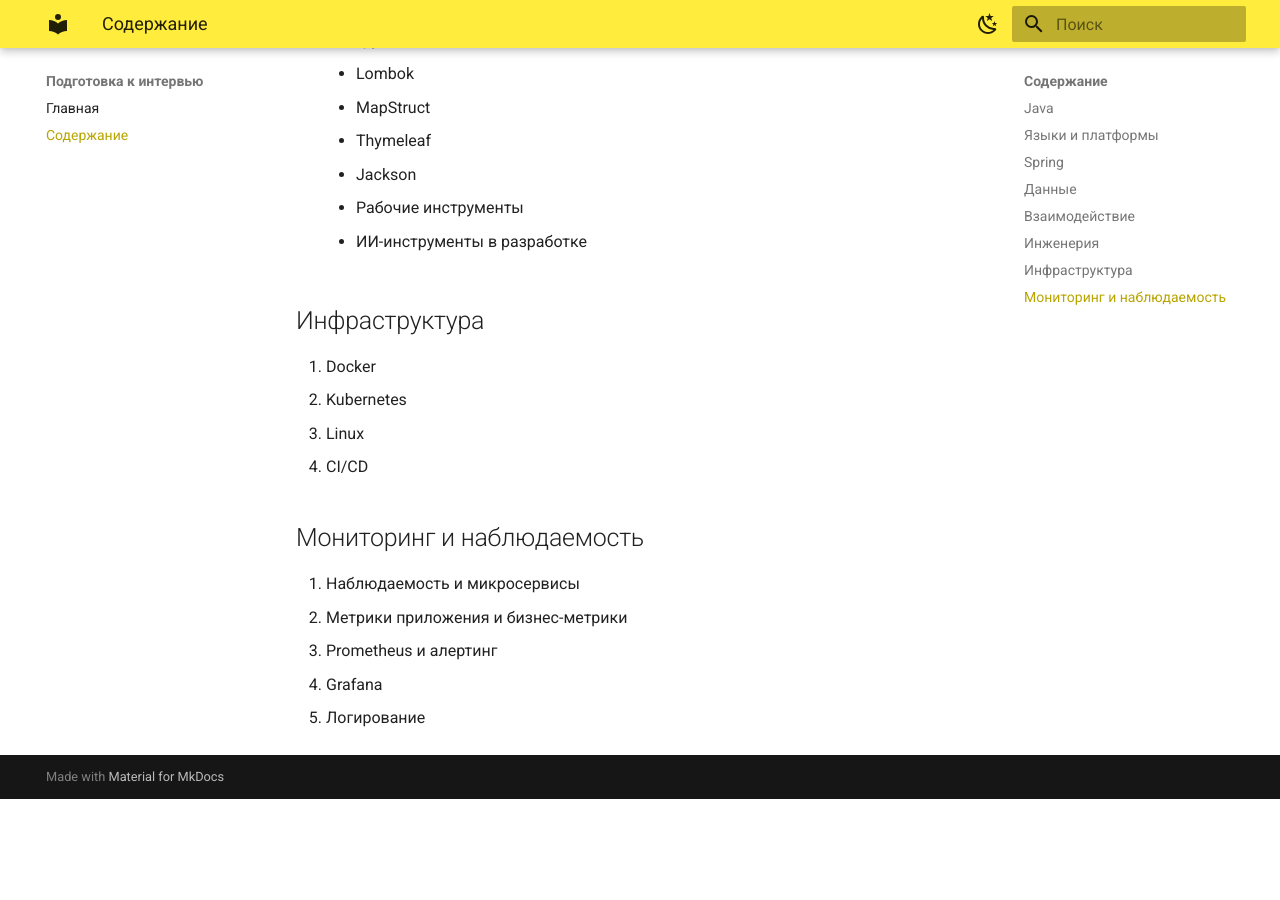
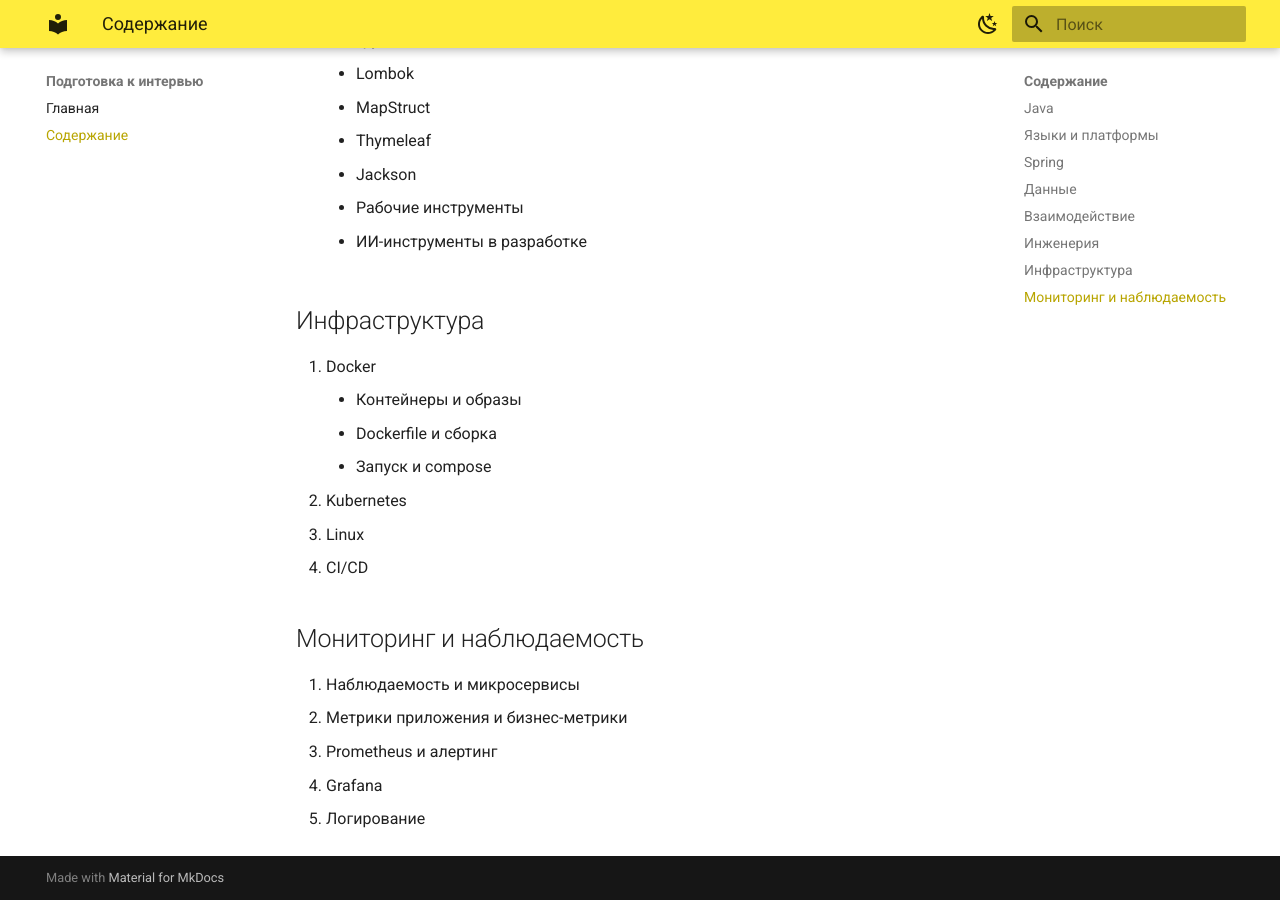
Before and after one commit to artem961/java-backend-notes, an MkDocs documentation site: the page built from docs/contents.md, in a window 1280 px wide and 900 px high, scrolled down 7073 px. Built offline with MkDocs 1.6.1 and Material for MkDocs 9.7.7, drawn with Linux system fonts in a browser that asks for light colours; before the commit the page ends 7872 px from its top, so only the background shows below that.

Commit message:
Определить состав раздела Docker
Три темы: контейнеры и образы, Dockerfile, запуск и compose.
Уровень обзорный, девопс-специфику не трогаем.

```diff
--- a/docs/contents.md
+++ b/docs/contents.md
@@ -220,6 +220,9 @@
 ## Инфраструктура
 
 37. Docker
+    - Контейнеры и образы
+    - Dockerfile и сборка
+    - Запуск и compose
 38. Kubernetes
 39. Linux
 40. CI/CD
```
